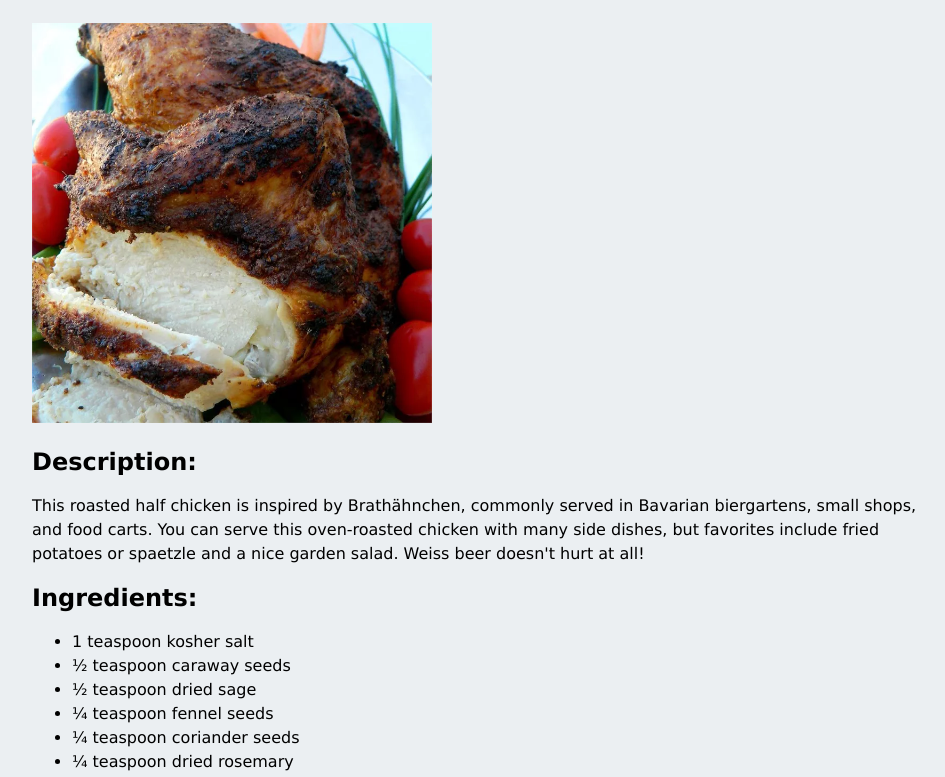
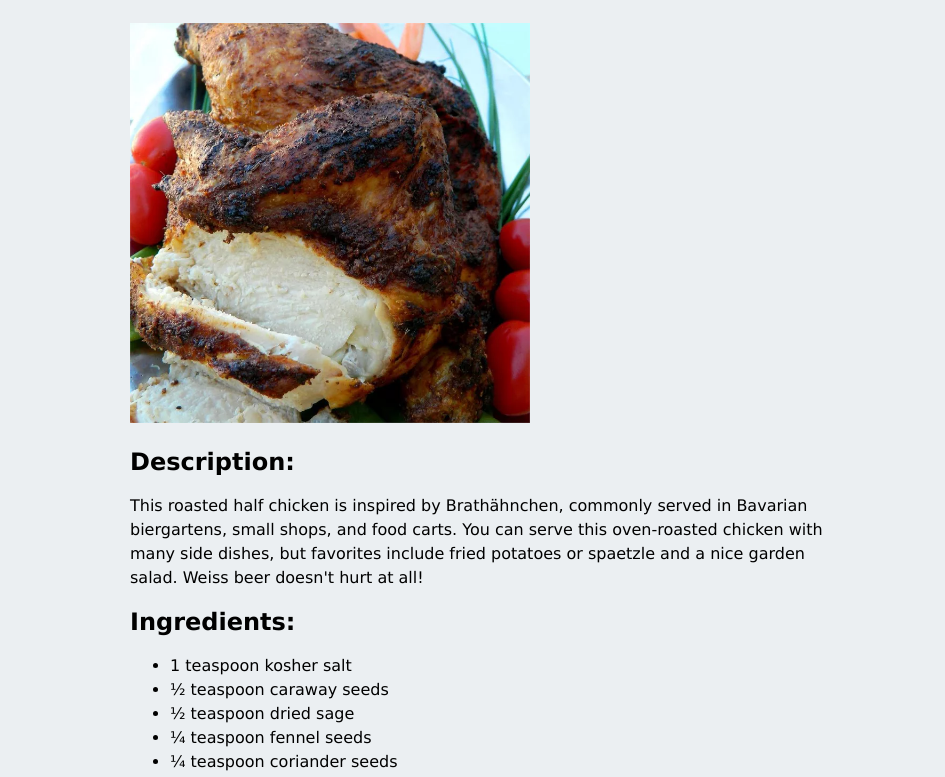
Before and after one commit to karomandenis1/odin-recipes, a plain HTML site: page recipes/crispy_roasted_chicken.html in a window 1280 px wide. Shown: the part 68-845 px from the top of the page, without its empty margins (160-1105 px from the left). Drawn offline with Linux system fonts and the light colour scheme.

Commit message:
added some margins to the content

```diff
--- a/recipes/crispy_roasted_chicken.html
+++ b/recipes/crispy_roasted_chicken.html
@@ -6,6 +6,7 @@
     <title>Roasted chicken</title>
 </head>
 <body>
+    <div class="content">
         <h1>Crispy roasted chicken</h1>
         <br>
         <img src="../images/chicken.webp" alt="Roasted chicken" width="50%" height="50%">
@@ -34,5 +35,6 @@
             <li>Pat chicken halves dry with paper towels and tuck wing tips behind the back. Brush spice paste onto chicken halves, coating all sides and seasoning under wings and legs. Place chicken halves, skin-sides up, in a baking dish or roasting pan, leaving space around chickens so halves aren't touching.</li>
             <li>Roast in the preheated oven until no longer pink at the bone and the juices run clear, about 1 hour. An instant-read thermometer inserted into the thickest part of the thigh, near the bone, should read 165 degrees F (74 degrees C). Remove from the oven and let rest for 10 minutes before slicing.</li>
         </ol>
+    </div>
 </body>
 </html>
--- a/styles.css
+++ b/styles.css
@@ -2,8 +2,11 @@ body {
     font-family: Verdana, Geneva, Tahoma, sans-serif;
     line-height: 150%;
     background-color: rgb(235, 239, 242);
-    margin-left: 15%;
-    margin-right: 15%;
+}
+
+.content {
+    width: 700px;
+    margin: auto;
 }
 
 a {
```
Also changed, not shown: index.html (+2 -0 lines), recipes/arugula_salad.html (+2 -0 lines), recipes/turkey_goulash.html (+2 -0 lines). Lines whose indentation alone changed are shown as unchanged.
